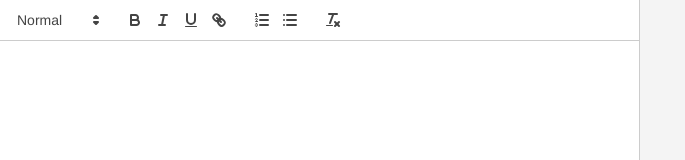
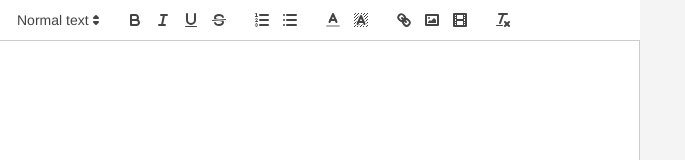
Before and after one commit to eduhund/slideo, a React (Vite) app: page / in a window 1280 px wide. Shown: the top 160 px of the page, without its empty margins (0-685 px from the left). Built offline with nearby package versions, Linux system fonts and the light colour scheme.

Commit message:
Add custom toolbar and keyboard shortcuts to Editor component: Introduce a customizable toolbar for text formatting options and implement keyboard shortcuts for header and list formatting, enhancing user interaction and editing capabilities.

```diff
--- a/src/pages/Main/Main.tsx
+++ b/src/pages/Main/Main.tsx
@@ -13,6 +13,46 @@ type EditorProps = {
   onChange: (value: string) => void
 }
 
+const CustomToolbar = () => (
+  <div id="toolbar">
+      <span className="ql-formats">
+        <select className="ql-header" defaultValue={''} onChange={(e) => e.persist()}>
+        <option value="1">Main Title</option>
+        <option value="2">Slide Title</option>
+        <option value="3">Text Title</option>
+        <option value="">Normal text</option>
+      </select>
+    </span>
+
+    <span className="ql-formats">
+      <button className="ql-bold" />
+      <button className="ql-italic" />
+      <button className="ql-underline" />
+      <button className="ql-strike" />
+    </span>
+
+    <span className="ql-formats">
+      <button className="ql-list" value="ordered" />
+      <button className="ql-list" value="bullet" />
+    </span>
+
+    <span className="ql-formats">
+      <select className="ql-color" />
+      <select className="ql-background" />
+    </span>
+
+    <span className="ql-formats">
+      <button className="ql-link" />
+      <button className="ql-image" />
+      <button className="ql-video" />
+    </span>
+
+    <span className="ql-formats">
+      <button className="ql-clean" />
+    </span>
+  </div>
+);
+
 function Editor({ value, onChange }: EditorProps) {
   const quillRef = useRef<ReactQuill>(null)
 
@@ -25,6 +65,39 @@ function Editor({ value, onChange }: EditorProps) {
   }, [])
   */
 
+  useEffect(() => {
+    if (!quillRef.current) return;
+
+    const quill = quillRef.current.getEditor();
+
+    quill.keyboard.addBinding({ key: '1', shortKey: true, altKey: true }, () => {
+      quill.format('header', 1);
+    });
+
+    quill.keyboard.addBinding({ key: '2', shortKey: true, altKey: true }, () => {
+      quill.format('header', 2);
+    });
+
+    quill.keyboard.addBinding({ key: '3', shortKey: true, altKey: true }, () => {
+      quill.format('header', 3);
+    });
+
+    quill.keyboard.addBinding({ key: '0', shortKey: true, altKey: true }, () => {
+      quill.format('header', 0);
+    });
+
+    quill.keyboard.addBinding({ key: '7', shortKey: true, shiftKey: true }, () => {
+      quill.format('list', 'ordered');
+    });
+
+    quill.keyboard.addBinding({ key: '8', shortKey: true, shiftKey: true }, () => {
+      quill.format('list', 'bullet');
+    });
+
+    quill.keyboard.addBinding({ key: 'X', shortKey: true, shiftKey: true }, () => {
+      quill.format('strike', !quill.getFormat().strike);
+    });
+  }, [])
   const handleTextChange = (value: any) => {
     onChange(value)
 
@@ -54,12 +127,27 @@ function Editor({ value, onChange }: EditorProps) {
     })
   }
   return (
-    <ReactQuill
-      ref={quillRef}
+    <div><CustomToolbar />
+      <ReactQuill
+        ref={quillRef}
       theme="snow"
       value={value}
       onChange={onChange}
-    />
+      modules={{
+        toolbar: {
+          container: "#toolbar",
+        },
+      }}
+      formats={[
+        'header',
+        'bold', 'italic', 'underline', 'strike',
+        'list', 'bullet',
+        'color', 'background',
+        'link', 'image', 'video',
+        'clean',
+      ]}
+    /></div>
+
   )
 }
 
```
